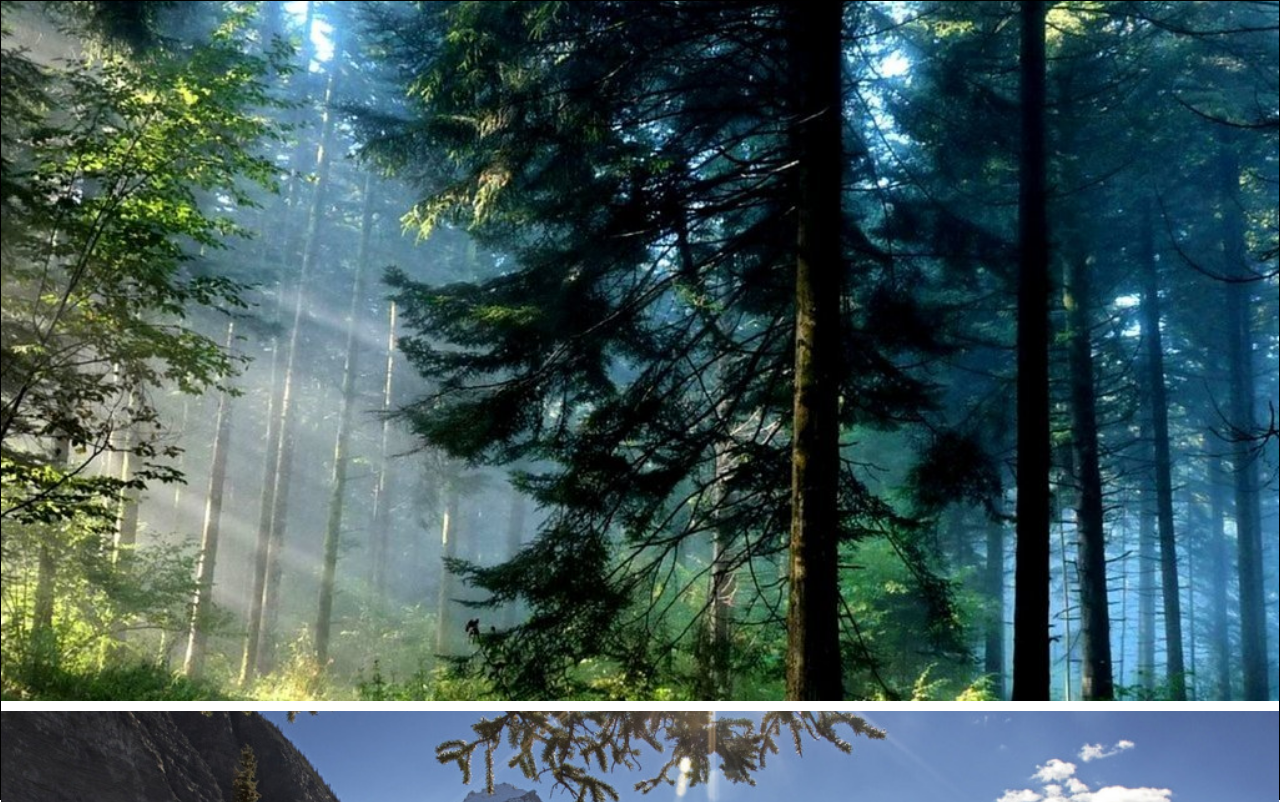
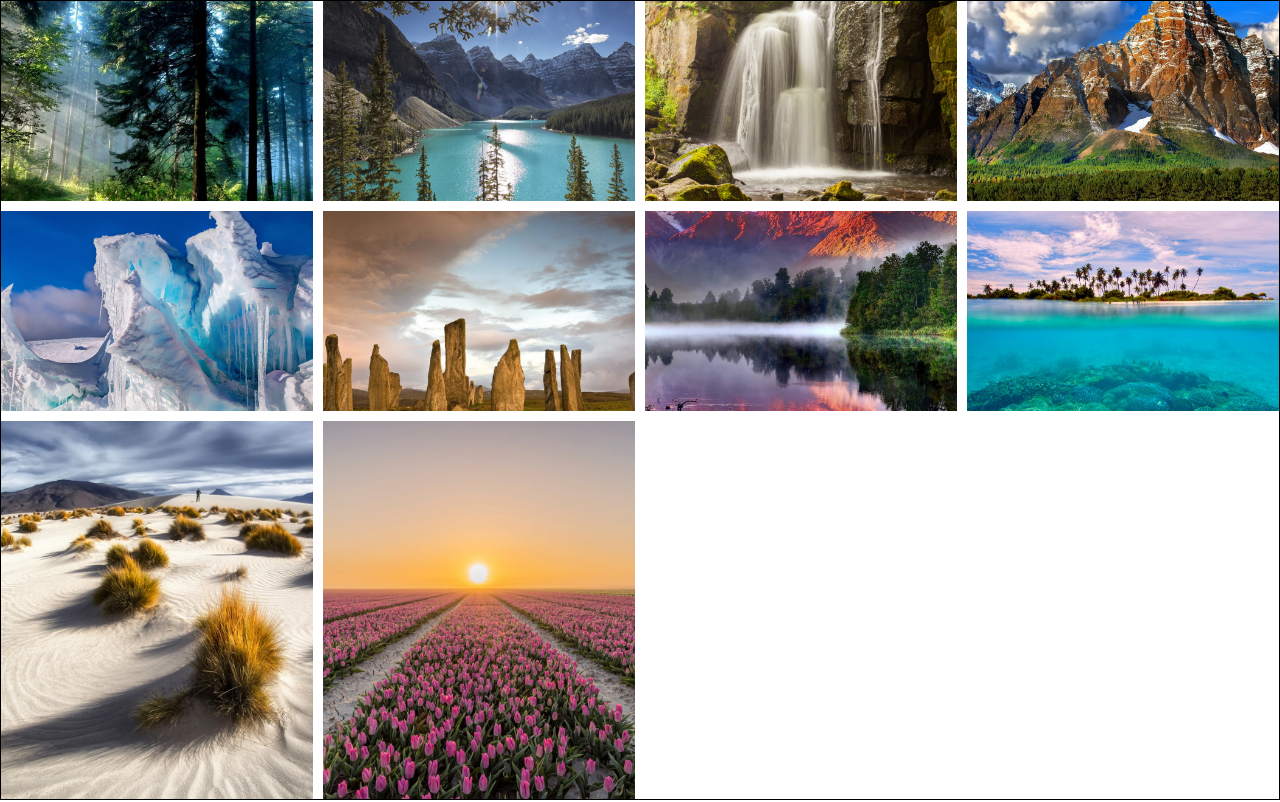
Before and after one commit to Evgenia0712/7_Week_3_Task, a plain HTML site: page index.html in a window 1280 px wide. Shown: the top 802 px of the page. Drawn offline with Linux system fonts and the light colour scheme.

Commit message:
adaptive

```diff
--- a/index.html
+++ b/index.html
@@ -12,34 +12,34 @@
 
 <body>
     <div class="conteiner">
-        <div>
+        <div class="image-container">
             <img src="./assets/images/forest.jpg">
         </div>
-        <div>
+        <div class="image-container">
             <img src="./assets/images/lake.jpg">
         </div>
-        <div>
+        <div class="image-container">
             <img src="./assets/images/водопад.jpg">
         </div>
-        <div>
+        <div class="image-container">
             <img src="./assets/images/горы.jpg">
         </div>
-        <div>
+        <div class="image-container">
             <img src="./assets/images/ледники.jpg">
         </div>
-        <div>
+        <div class="image-container">
             <img src="./assets/images/менгиры.jpg">
         </div>
-        <div>
+        <div class="image-container">
             <img src="./assets/images/НоваяЗеландия.jpg">
         </div>
-        <div>
+        <div class="image-container">
             <img src="./assets/images/океан.jpg">
         </div>
-        <div>
+        <div class="image-container">
             <img src="./assets/images/пустыня.jpg">
         </div>
-        <div>
+        <div class="image-container">
             <img src="./assets/images/тюльпаны.jpg">
         </div>
     </div>
--- a/style/style.scss
+++ b/style/style.scss
@@ -11,8 +11,8 @@ body {
 .conteiner {
     height: 100vh;
     display: grid;
-    grid-template-columns: repeat(auto-fit, minmax(800px, 1fr));
-    grid-template-rows: repeat(2, 700px);
+    grid-template-columns: repeat(auto-fit, minmax(250px, 1fr));
+    grid-template-rows: repeat(2, 200px);
     border: 1px solid black;
     grid-gap: 10px;
 }
```
Also changed, not shown: style/style.css.
